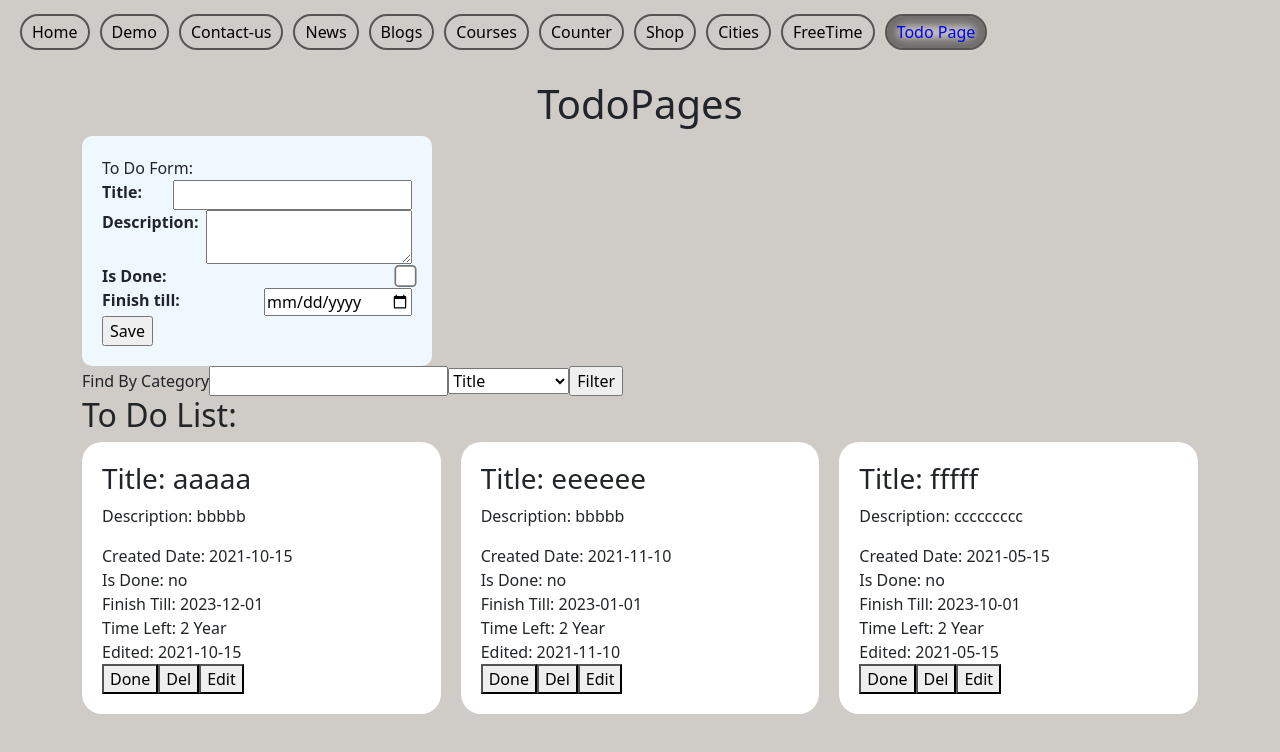
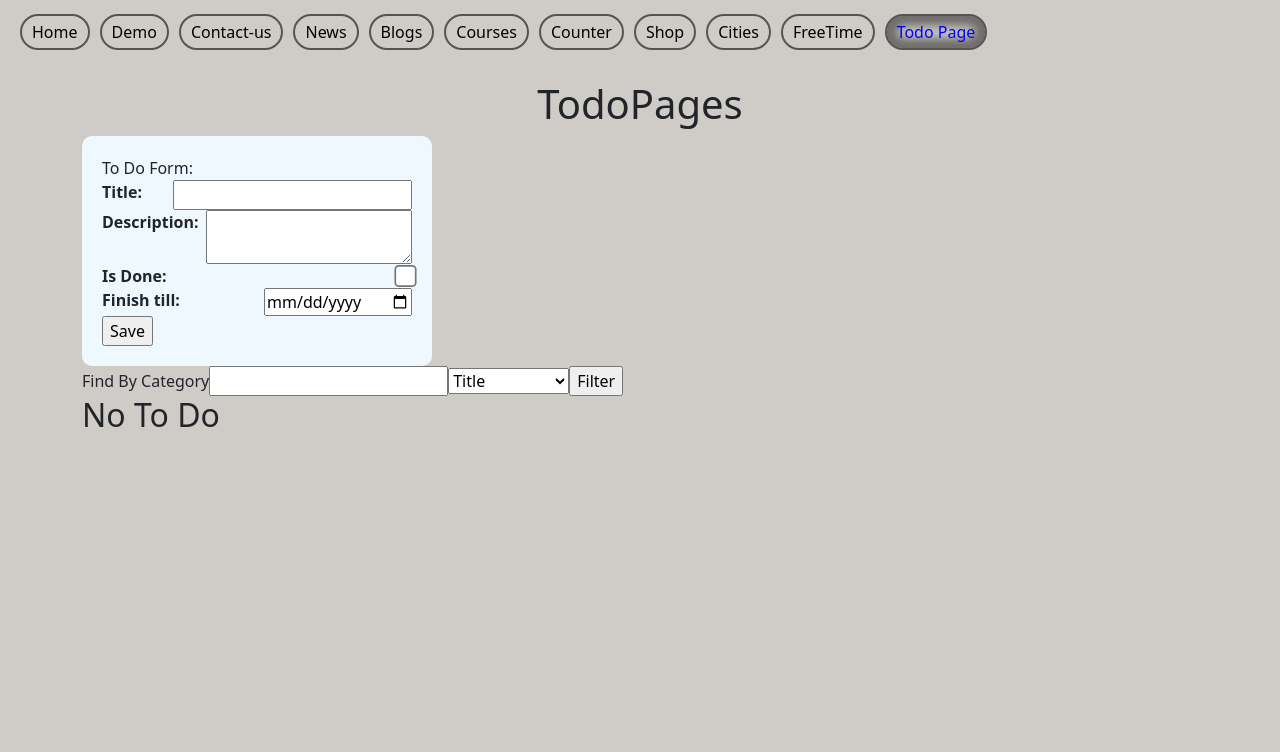
Before and after one commit to Martynas-J/first-react-app, a React (Create React App) app: page /TodoPage in a window 1280 px wide. Shown: the top 752 px of the page. Built offline with nearby package versions, Linux system fonts and the light colour scheme.

Commit message:
filter v2.0 add date

```diff
--- a/src/pages/TodoPage/TodoPage.js
+++ b/src/pages/TodoPage/TodoPage.js
@@ -36,11 +36,9 @@ const defaultList = [
   },
 ]
 
-
-
 const TodoPages = () => {
 
-const [todo, setTodo] = useState(defaultList)
+const [todo, setTodo] = useState([])
 const [editData, setEditData] = useState("")
 const [filteredData, setFilteredData] = useState([])
 
@@ -77,11 +75,11 @@ const addTodoHandler = (newData) => {
     setTodo(prevState => {
       let newState = [...prevState]
       newState[index] = newData
-      return filteredList(newState)
+      return newState
       })
     setEditData("")
   } else {
-    setTodo(prevState => filteredList([newData, ...prevState]))
+    setTodo(prevState => [newData, ...prevState])
   }
 }
 const addDoneHandler = (id) => {
@@ -89,7 +87,7 @@ const addDoneHandler = (id) => {
   setTodo(prevState =>{
     let newState = [...prevState]
     newState[index] = {...newState[index], isDone: !newState[index].isDone}
-    return filteredList(newState)
+    return newState
   })
 }
 const addEditHandler = (id) => {
@@ -157,7 +155,7 @@ const addDeleteHandler = (id) => {
              />
             <TodoFilter onFilterByCategoryHandler={filterByCategoryHandler}/>
             <TodoList
-                todoList = {filteredData.length > 0 ? filteredData : todo}
+                todoList = {filteredData.length > 0 ? filteredList(filteredData) : filteredList(todo)}
                 onAddDoneHandler = {addDoneHandler}
                 onAddDeleteHandler = {addDeleteHandler}
                 onAddEditHandler = {addEditHandler}
```
